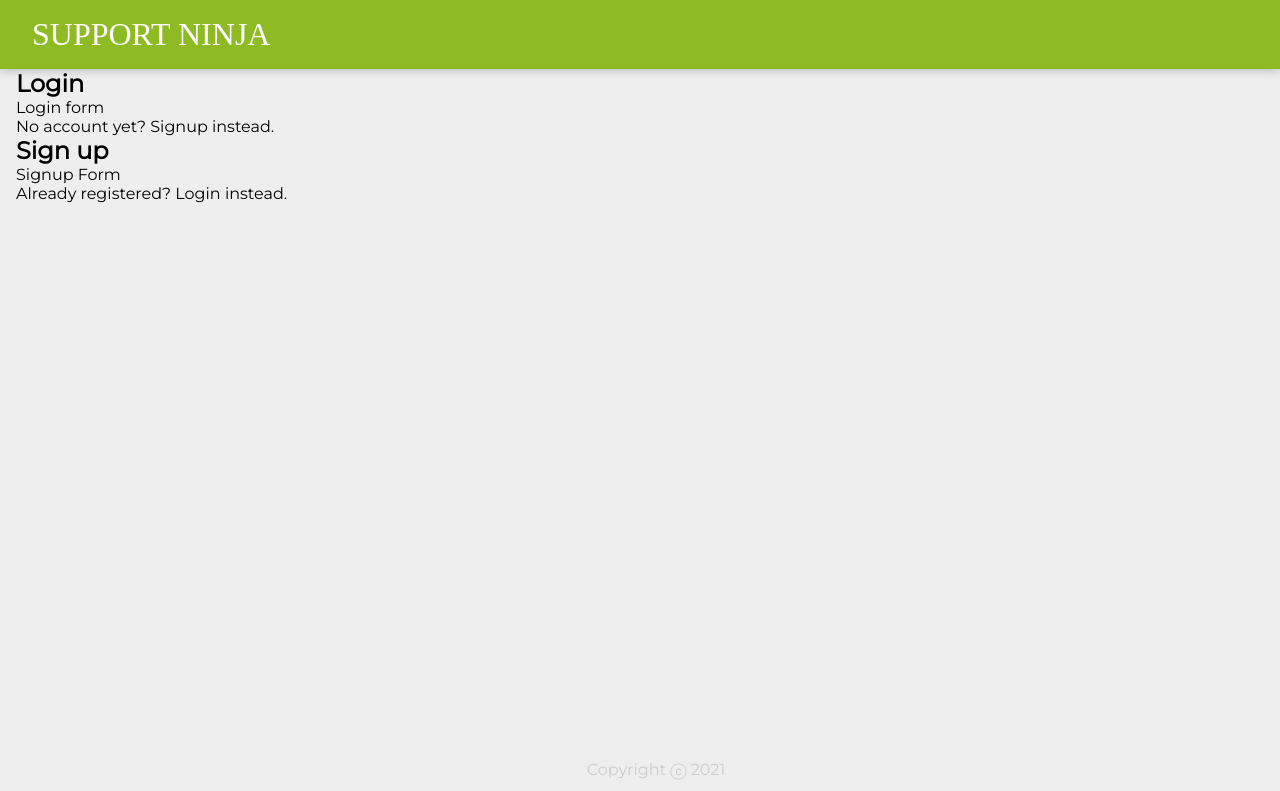
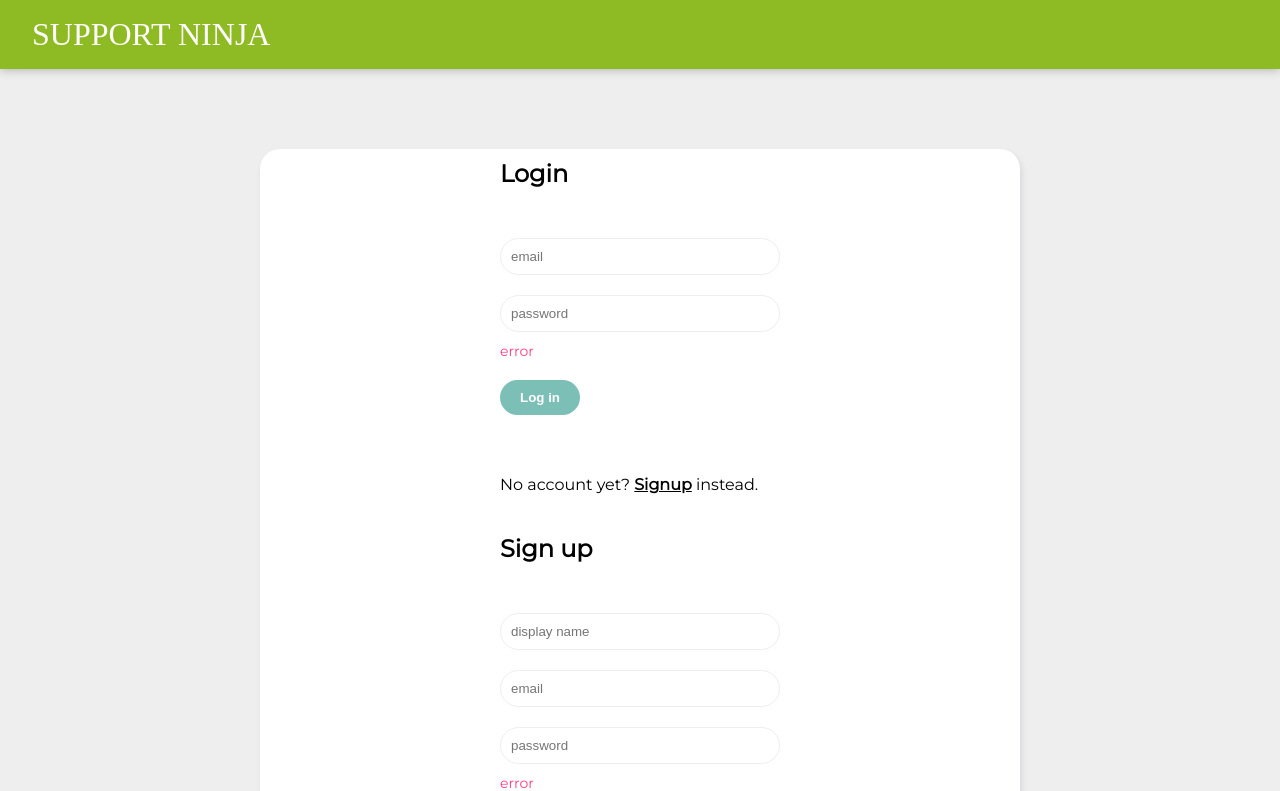
Before and after one commit to Hr-Boesen/video-support-react, a React (Create React App) app: page / in a window 1280 px wide. Shown: the top 791 px of the page. Built offline with nearby package versions, Linux system fonts and the light colour scheme; a web font is replaced by a local one.

Commit message:
Login, SignUp, Welcome HTML, CSS working

```diff
--- a/public/styles.css
+++ b/public/styles.css
@@ -41,3 +41,60 @@
   FCE21F - yellow
   4EA32B - another green
   #8EBA23 - green
+
+
+  // Welcome
+
+    .welcome {
+    text-align: center;
+    padding: 20px 0;
+  }
+  /* form styles */
+  .welcome form, h2, p {
+    width: 300px;
+    margin: 20px auto;
+    padding: 10px;
+  }
+  .welcome label {
+    display: block;
+    margin: 20px 0 10px;
+  }
+  .welcome input {
+    width: 100%;
+    padding: 10px;
+    border-radius: 20px;
+    border: 1px solid #eee;
+    outline: none;
+    color: #999;
+    margin: 10px auto;
+  }
+  .welcome span{
+    font-weight: bold;
+    text-decoration: underline;
+    cursor: pointer;
+  }
+  .welcome button {
+    margin: 20px auto;
+  }
+
+  .container {
+    width: 90%;
+    max-width: 760px;
+    margin: 80px auto;
+    border-radius: 20px;
+    box-shadow: 2px 4px 6px rgba(28, 6, 49, 0.1);
+    background: white;
+  }
+  .error {
+    color: #ff3f80;
+    font-size: 14px;
+  }
+  button {
+    text-decoration: none;
+    background: #7CBFB7;
+    color: white;
+    font-weight: bold;
+    border: 0;
+    border-radius: 20px;
+    padding: 10px 20px;
+  }
--- a/src/LoginForm.jsx
+++ b/src/LoginForm.jsx
@@ -6,10 +6,12 @@ function LoginForm(){
 
 
     return (
-        <div>
-
-        Login form
-        </div>
+        <form>
+        <input type="email" required placeholder="email"/>
+        <input type="password" required placeholder="password"/>
+        <div class="error">error</div>
+        <button>Log in</button>
+        </form>
       );
 
 }
--- a/src/SignupForm.jsx
+++ b/src/SignupForm.jsx
@@ -6,10 +6,13 @@ function SignupForm(){
 
 
     return (
-        <div>
-
-        Signup Form
-        </div>
+      <form>
+      <input type="text" required placeholder="display name" />
+      <input type="email" required placeholder="email" />
+      <input type="password" required placeholder="password" />
+      <div class="error"> error </div>
+      <button>Sign up</button>
+      </form>
       );
 
 }
```
